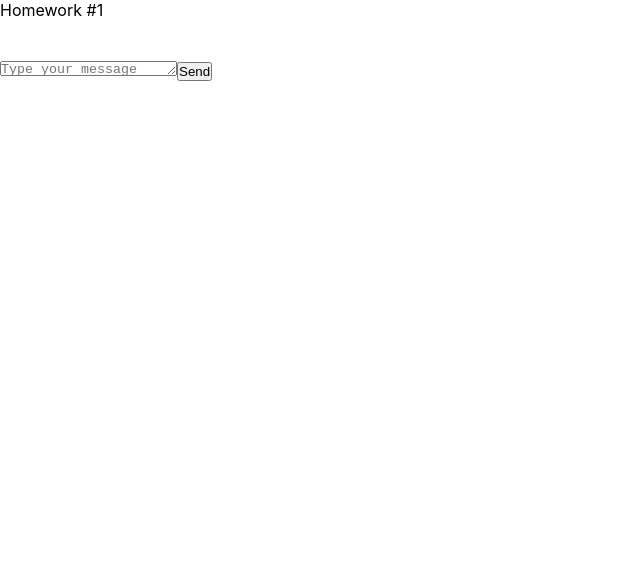
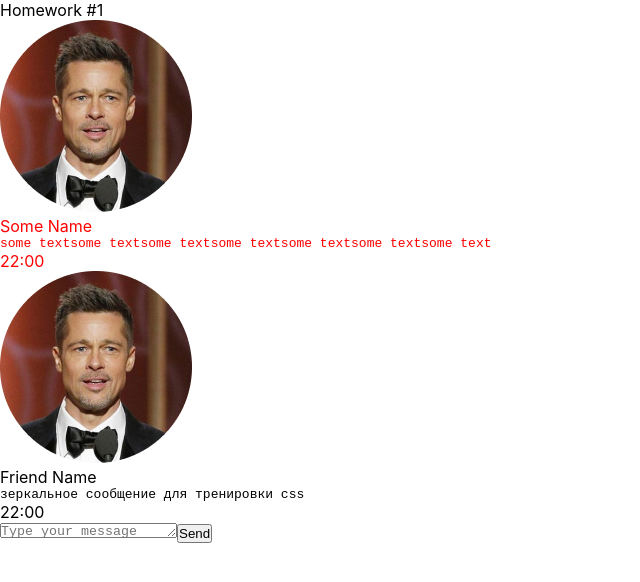
Before and after one commit to VitaliyBarahovskiy/trainhw, a React (Create React App) app: page / in a window 1280 px wide. Shown: the top 582 px of the page, without its empty margins (0-640 px from the left). Built offline with nearby package versions, Linux system fonts and the light colour scheme.

Commit message:
add props

```diff
--- a/src/s2-homeworks/hw01/HW1.tsx
+++ b/src/s2-homeworks/hw01/HW1.tsx
@@ -14,18 +14,29 @@
 * */
 
 // нужно создать правильный тип вместо any
-export type MessageType = any
+export type MessageType = {
+    id: number
+    user: {
+        avatar: string
+        name: string
+    }
+    message: {
+        text: string
+        time: string
+    }
+}
+
 
 // структуру объекта не менять
 export const message0: MessageType = {
     id: 0,
-    user: {
+        user: {
         avatar: avatar, // можно менять
-        name: 'Some Name',  // можно менять
+            name: 'Some Name',  // можно менять
     },
     message: {
         text: 'some textsome textsome textsome textsome textsome textsome text', // можно менять
-        time: '22:00', // можно менять
+            time: '22:00', // можно менять
     },
 }
 export const friendMessage0: MessageType = {
--- a/src/s2-homeworks/hw01/friend-message/FriendMessage.tsx
+++ b/src/s2-homeworks/hw01/friend-message/FriendMessage.tsx
@@ -1,8 +1,15 @@
 import React from 'react'
 import s from './FriendMessage.module.css'
+import {MessageType} from "../HW1";
+
+
+type MessagePropsType =  {
+    message: MessageType
+}
+
 
 // создать тип вместо any и отобразить приходящие данные
-const FriendMessage = (props: any) => {
+const FriendMessage = (props: MessagePropsType) => {
     return (
         <div
             id={'hw1-friend-message-' + props.message.id}
@@ -12,7 +19,7 @@
                 <img
                     id={'hw1-friend-avatar-' + props.message.id}
                     // создаёт студент
-
+                    src={props.message.user.avatar}
                     //
                 />
                 <div className={s.friendText}>
@@ -21,7 +28,7 @@
                         className={s.friendName}
                     >
                         {/*создаёт студент*/}
-
+                        {props.message.user.name}
                         {/**/}
                     </div>
                     <pre
@@ -29,7 +36,7 @@
                         className={s.friendMessageText}
                     >
                         {/*создаёт студент*/}
-
+                        {props.message.message.text}
                         {/**/}
                     </pre>
                 </div>
@@ -39,7 +46,7 @@
                 className={s.friendTime}
             >
                 {/*создаёт студент*/}
-
+                {props.message.message.time}
                 {/**/}
             </div>
         </div>
--- a/src/s2-homeworks/hw01/message/Message.module.css
+++ b/src/s2-homeworks/hw01/message/Message.module.css
@@ -1,4 +1,5 @@
 .message {
+    color: red;
 
 }
 
--- a/src/s2-homeworks/hw01/message/Message.tsx
+++ b/src/s2-homeworks/hw01/message/Message.tsx
@@ -1,8 +1,12 @@
 import React from 'react'
 import s from './Message.module.css'
+import {MessageType} from "../HW1";
 
 // нужно создать правильный тип вместо any
-export type MessagePropsType = any
+type MessagePropsType =  {
+    message: MessageType
+}
+
 
 // нужно отобразить приходящие данные
 const Message = (props: MessagePropsType) => {
@@ -12,25 +16,25 @@
                 <img
                     id={'hw1-avatar-' + props.message.id}
                     // создаёт студент
-
+                    src={props.message.user.avatar}
                     //
                 />
                 <div className={s.text}>
                     <div id={'hw1-name-' + props.message.id} className={s.name}>
                         {/*создаёт студент*/}
-
+                        {props.message.user.name}
                         {/**/}
                     </div>
                     <pre id={'hw1-text-' + props.message.id} className={s.messageText}>
                         {/*создаёт студент*/}
-
+                        {props.message.message.text}
                         {/**/}
                     </pre>
                 </div>
             </div>
             <div id={'hw1-time-' + props.message.id} className={s.time}>
                 {/*создаёт студент*/}
-
+                {props.message.message.time}
                 {/**/}
             </div>
         </div>
```
